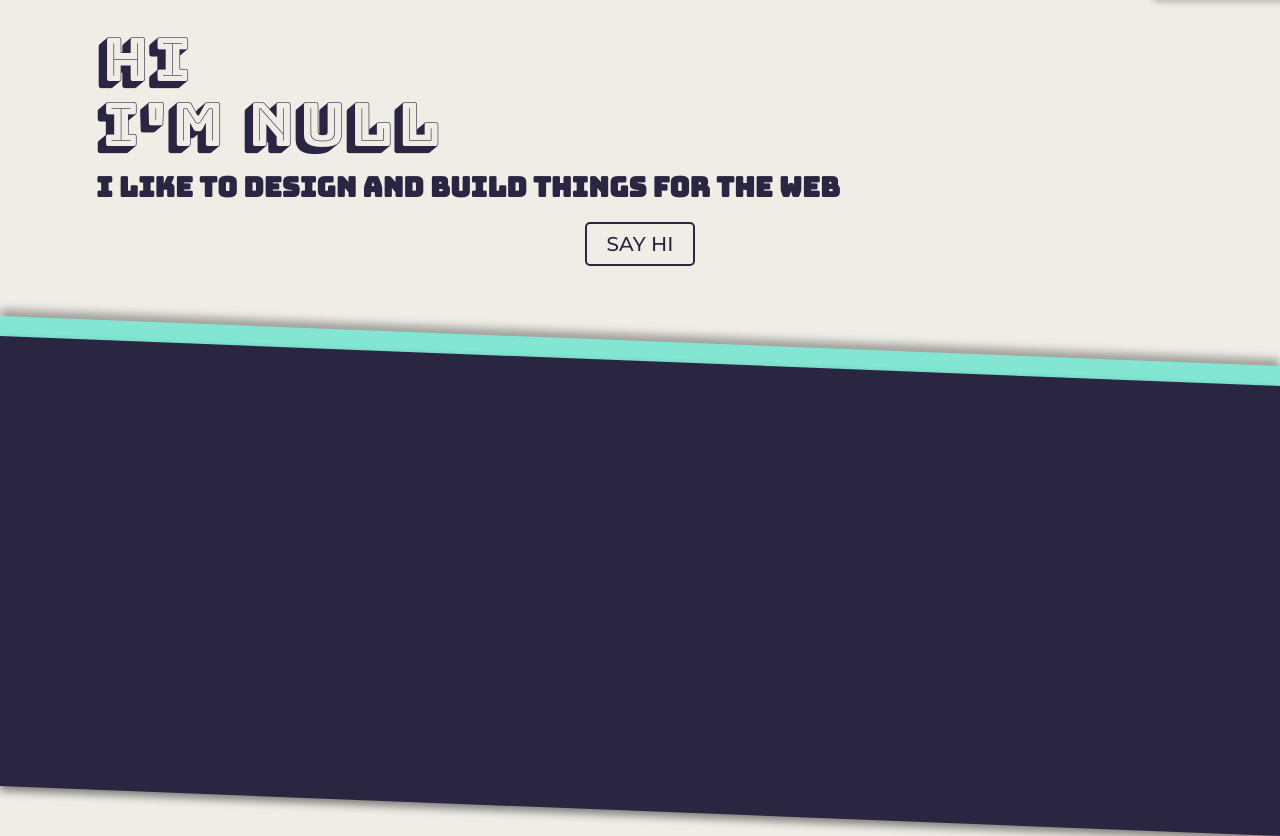
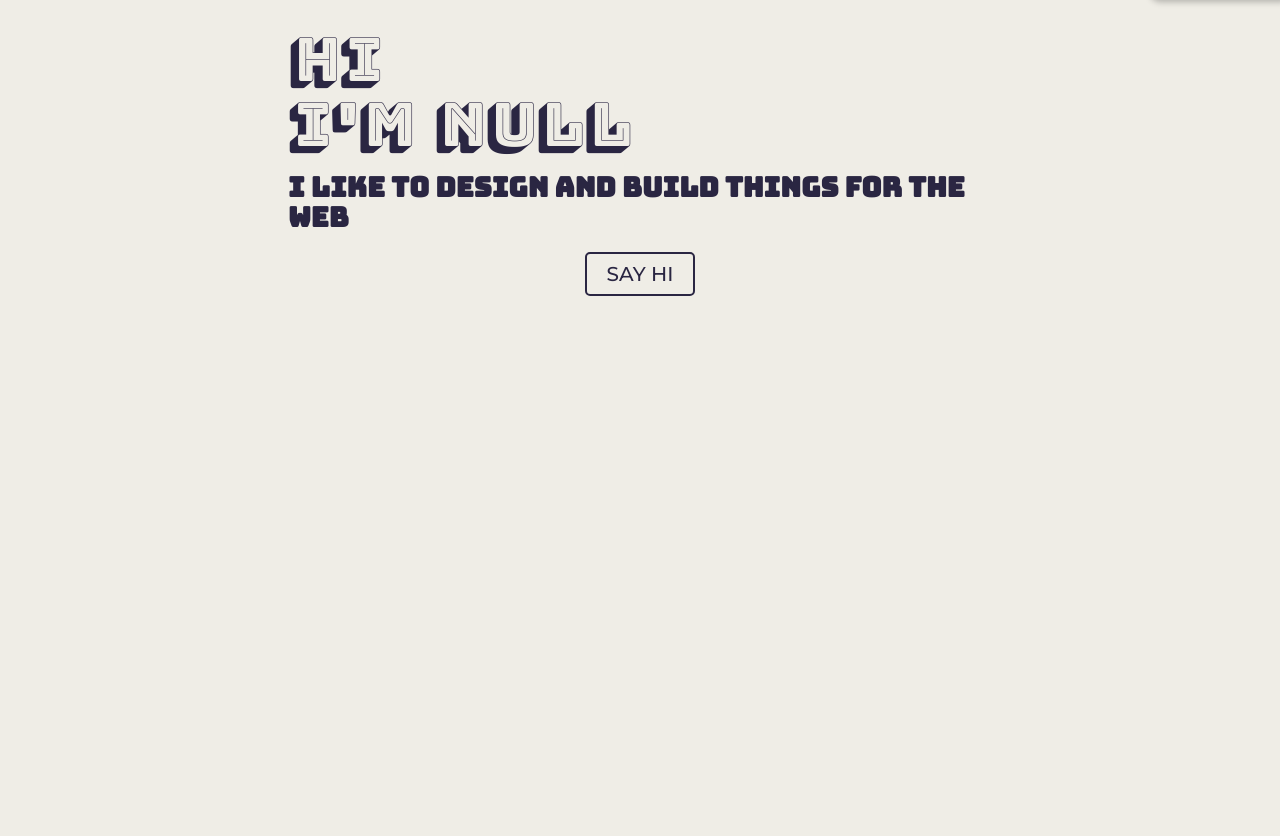
Before and after one commit to akardet/personal-site, a Gatsby site: page / in a window 1280 px wide. Shown: the part 162-998 px from the top of the page. After the commit the page ends 840 px from the top, so only its background shows below. Built offline with nearby package versions, Linux system fonts and the light colour scheme; Gatsby itself is replaced by a stand-in of ours.

Commit message:
Fixing the junk

```diff
--- a/src/pages/index.js
+++ b/src/pages/index.js
@@ -42,14 +42,14 @@ const IndexPage = () => (
           </a>
         </div>
       </div>
-      <div className="container-about">
+      {/* <div className="container-about">
         <div className="about__bg">
           <div className="about__bg-box"></div>
         </div>
         <div className="about__fg">
           <div className="about__fg-box"></div>
         </div>
-      </div>
+      </div> */}
     </div>
   </Layout>
 );
--- a/src/sass/_index.scss
+++ b/src/sass/_index.scss
@@ -23,11 +23,12 @@ body {
 
 main {
   margin-top: 5vh;
+  height: 100vh;
 }
 
 .container {
   display: grid;
-  grid-template-columns: 1fr 85vw 1fr;
+  grid-template-columns: 1fr 55vw 1fr;
   border-radius: 1rem;
 }
 
@@ -60,11 +61,11 @@ main {
     filter: drop-shadow(0 .5rem .4rem rgba(0, 0, 0, 0.459));
 
     &-box {
-      -webkit-clip-path: polygon(0 0, 100% 10%, 100% 100%, 0 90%);
-      clip-path: polygon(0 0, 100% 10%, 100% 100%, 0 90%);
+      -webkit-clip-path: polygon(0 0, 100% 10%, 100% 100%, 0 100%);
+      clip-path: polygon(0 0, 100% 10%, 100% 100%, 0 100%);
       background-color: $primary-bg-color;
       margin-top: 20px;
-      height: 500px;
+      height: 300px;
       width: 100%;
       position: absolute;
       z-index: 5;
```
